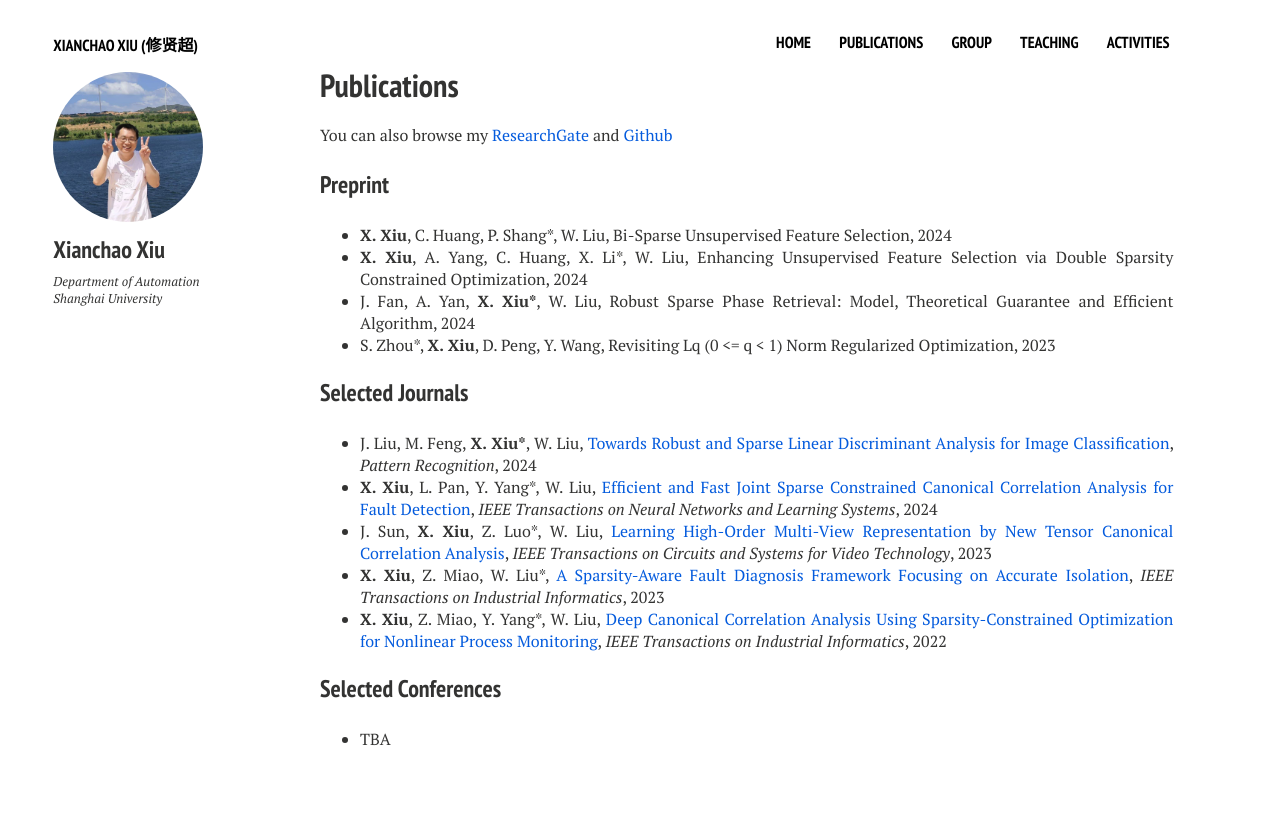
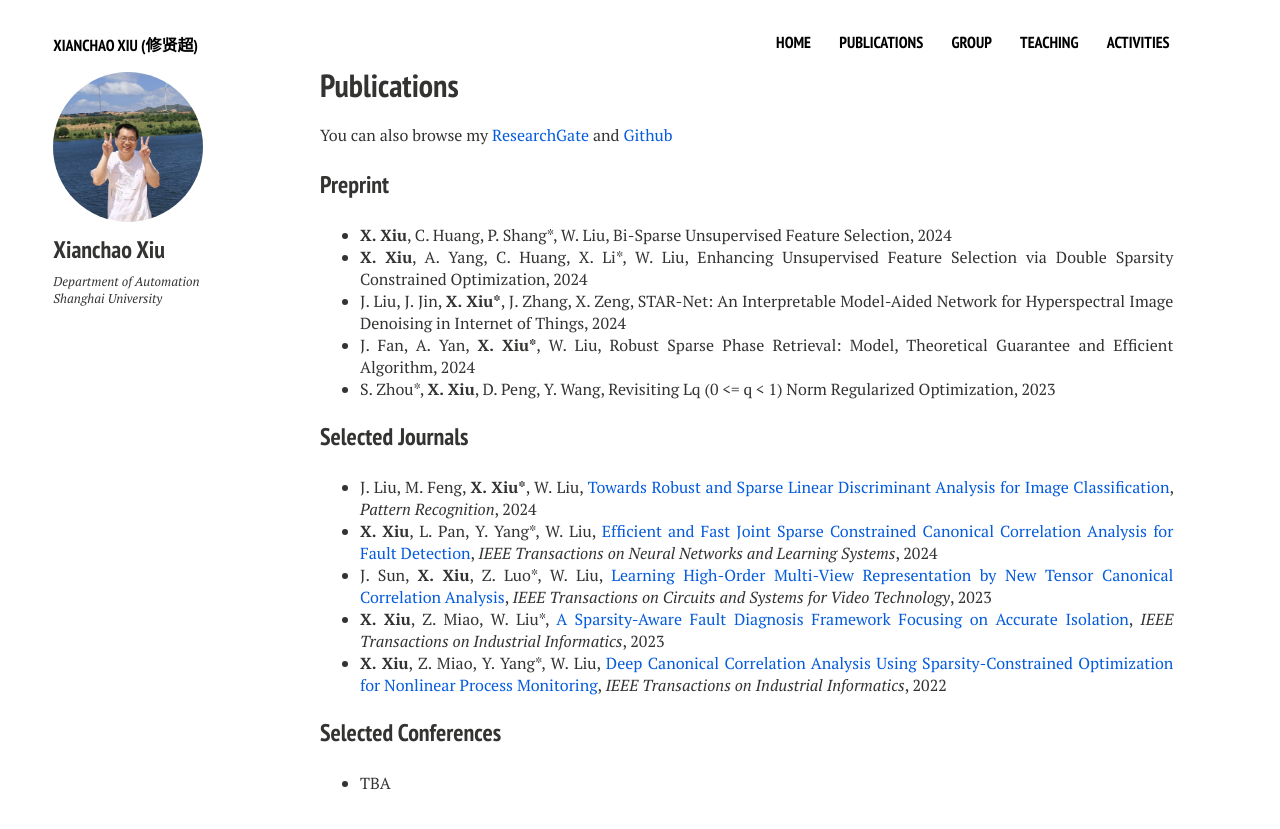
Before and after one commit to xianchaoxiu/xianchaoxiu.github.io, a Jekyll site: the page built from publications/index.md, in a window 1280 px wide. Shown: the top 829 px of the page. Built offline with Jekyll 4.4.1, drawn with Linux system fonts in a browser that asks for light colours; nearby versions of some CDN libraries.

Commit message:
Update index.md

```diff
--- a/publications/index.md
+++ b/publications/index.md
@@ -16,6 +16,7 @@ You can also browse my <a href="https://www.researchgate.net/profile/Xianchao-Xi
 
 * <b>X. Xiu</b>, C. Huang, P. Shang*, W. Liu, Bi-Sparse Unsupervised Feature Selection, 2024 <br>
 * <b>X. Xiu</b>, A. Yang, C. Huang, X. Li*, W. Liu, Enhancing Unsupervised Feature Selection via Double Sparsity Constrained Optimization, 2024 <br>
+* J. Liu, J. Jin, <b>X. Xiu*</b>, J. Zhang, X. Zeng, STAR-Net: An Interpretable Model-Aided Network for Hyperspectral Image Denoising in Internet of Things, 2024 <br>
 * J. Fan, A. Yan, <b>X. Xiu*</b>, W. Liu, Robust Sparse Phase Retrieval: Model, Theoretical Guarantee and Efficient Algorithm, 2024 <br>
 * S. Zhou*, <b>X. Xiu</b>, D. Peng, Y. Wang, Revisiting Lq (0 <= q < 1) Norm Regularized Optimization, 2023
 
```
